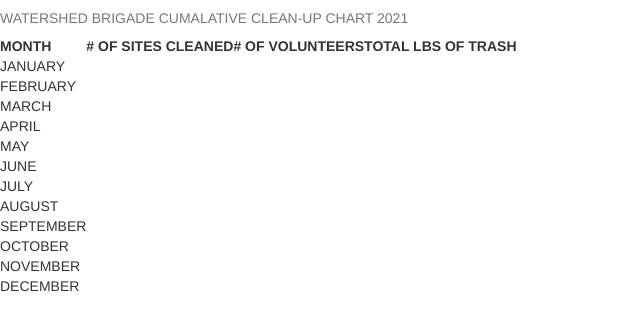
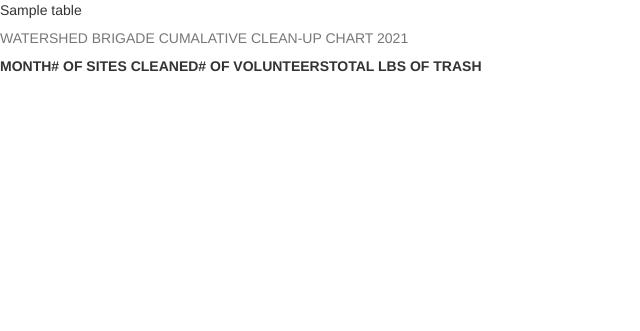
Before and after one commit to Ramon-W/sb-channelkeeper-analytics, a Flask app: template templates/stats.html in a window 1280 px wide. Shown: the part 100-431 px from the top of the page, without its empty margins (0-640 px from the left). Run offline with Flask 2, Linux system fonts and the light colour scheme; the template is opened without the code that fills it: most values are stand-ins (such as "Sample title", 1, 10 or a date in 2020); lists and menus that the app fills with data are empty; some libraries are stand-ins or nearby versions.

Commit message:
Update stats.html

```diff
--- a/templates/stats.html
+++ b/templates/stats.html
@@ -13,77 +13,6 @@ Statistics
     <th># OF VOLUNTEERS</th>
     <th>TOTAL LBS OF TRASH</th>
   </tr>
-  <tr>
-    <td>JANUARY</td>
-    <td></td>
-    <td></td>
-    <td></td>
-  </tr>
-  <tr>
-    <td>FEBRUARY</td>
-    <td></td>
-    <td></td>
-    <td></td>
-  </tr>
-  <tr>
-    <td>MARCH</td>
-    <td></td>
-    <td></td>
-    <td></td>
-  </tr>
-  <tr>
-    <td>APRIL</td>
-    <td></td>
-    <td></td>
-    <td></td>
-  </tr>
-  <tr>
-    <td>MAY</td>
-    <td></td>
-    <td></td>
-    <td></td>
-  </tr>
-  <tr>
-    <td>JUNE</td>
-    <td></td>
-    <td></td>
-    <td></td>
-  </tr>
-  <tr>
-    <td>JULY</td>
-    <td></td>
-    <td></td>
-    <td></td>
-  </tr>
-  <tr>
-    <td>AUGUST</td>
-    <td></td>
-    <td></td>
-    <td></td>
-  </tr>
-  <tr>
-    <td>SEPTEMBER</td>
-    <td></td>
-    <td></td>
-    <td></td>
-  </tr>
-  <tr>
-    <td>OCTOBER</td>
-    <td></td>
-    <td></td>
-    <td></td>
-  </tr>
-  <tr>
-    <td>NOVEMBER</td>
-    <td></td>
-    <td></td>
-    <td></td>
-  </tr>
-  <tr>
-    <td>DECEMBER</td>
-    <td></td>
-    <td></td>
-    <td></td>
-  </tr>
+  {{ table }}
 </table>
 {% endblock %}
```
